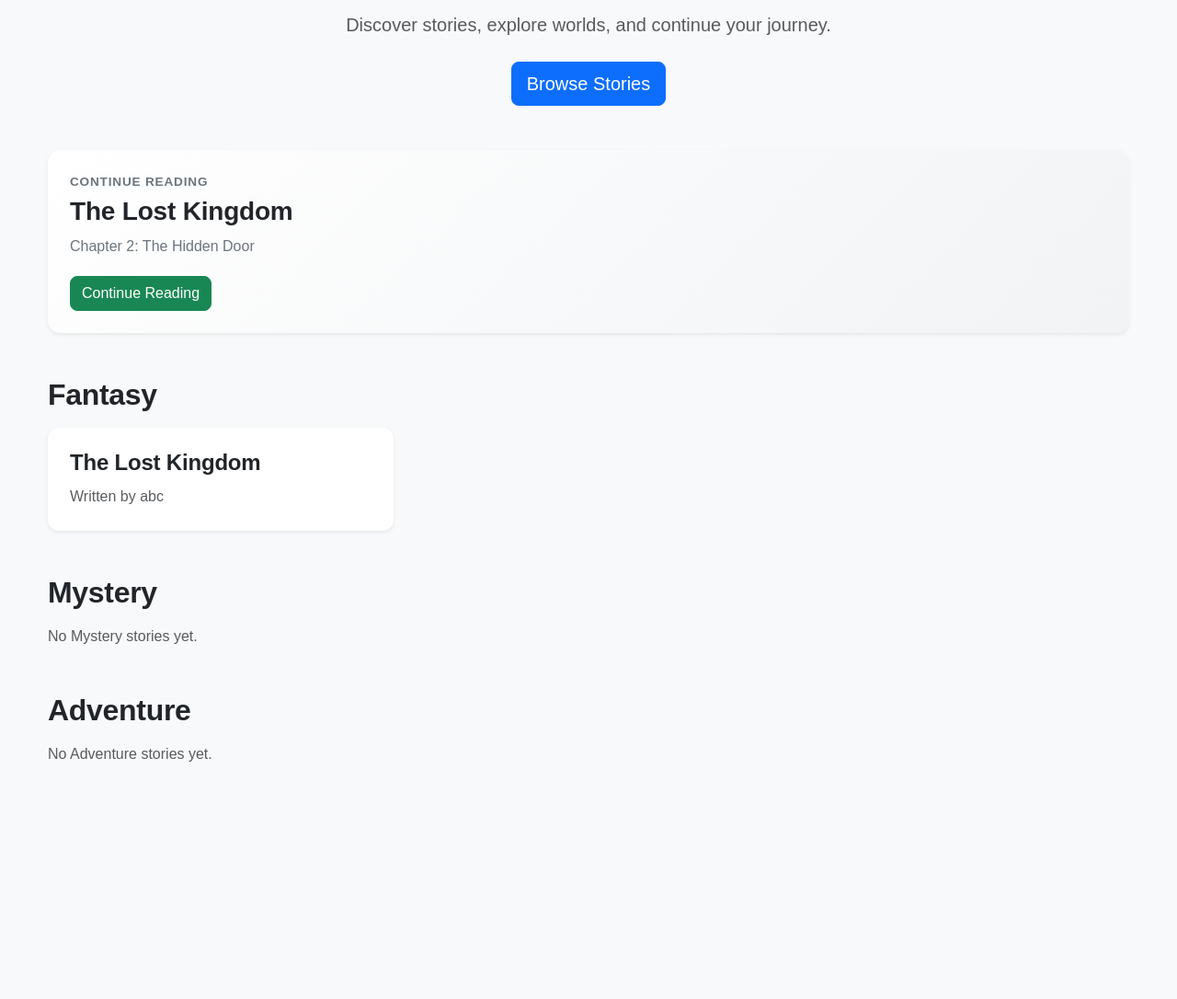
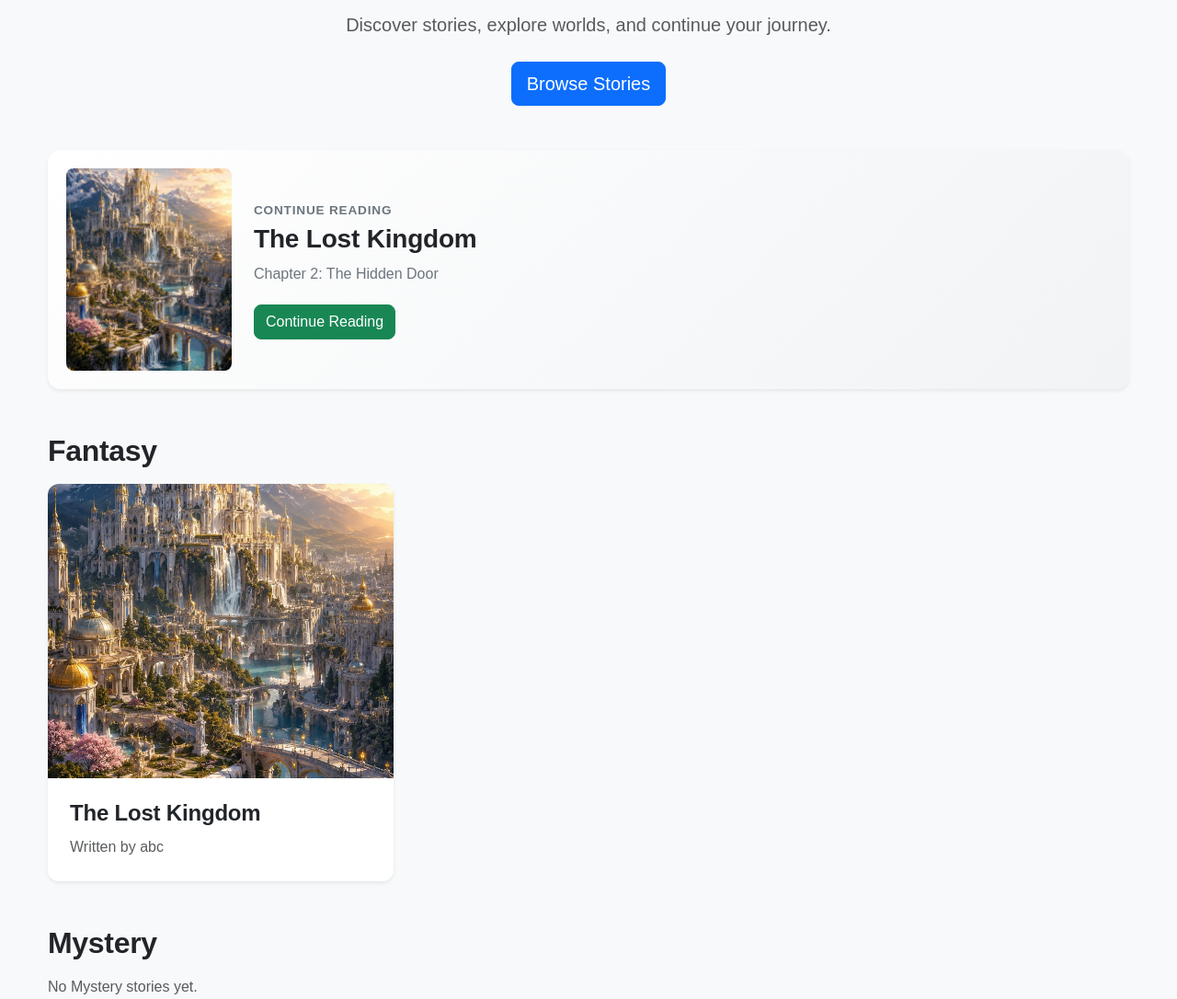
Before and after one commit to janhvisinghvns-hue/Loreverse, a Django app: page / in a window 1280 px wide. Shown: the part 215-1301 px from the top of the page at 92% size. Before the commit the page ends 1043 px from the top, so only its background shows below. Run offline with Django 5.2, Linux system fonts and the light colour scheme; a user stored in the database is signed in; data comes from the database, SQL or seed files in the repository; both versions use the stored data as it was after the commit.

Commit message:
Add interavtive javascript features for reading, images, and theme

```diff
--- a/loreverse/forms.py
+++ b/loreverse/forms.py
@@ -13,7 +13,7 @@ class ProfileForm(forms.ModelForm):
 class StoryForm(forms.ModelForm):
     class Meta:
         model = Story
-        fields = ["title", "genre", "tags", "description"]
+        fields = ["title", "genre", "tags", "description" , "cover_image"]
 
 class ChapterForm(forms.ModelForm):
     class Meta:
--- a/loreverse/models.py
+++ b/loreverse/models.py
@@ -20,6 +20,7 @@ class Story(models.Model):
     genre = models.CharField(max_length=30, choices=GENRE_CHOICES, default="Other")
     tags = models.CharField(max_length=300, blank=True)
     description = models.TextField()
+    cover_image = models.ImageField(upload_to="story_covers/",blank=True)
     author = models.ForeignKey(User, on_delete=models.CASCADE)
     published = models.BooleanField(default=False)
     created_at = models.DateTimeField(auto_now_add=True)
--- /dev/null
+++ b/loreverse/static/loreverse/script.js
@@ -0,0 +1,104 @@
+const themeToggle = document.getElementById("theme-toggle");
+    const savedTheme = localStorage.getItem("loreverse-theme");
+
+    if (savedTheme === "dark") {
+        document.body.classList.add("dark-mode");
+        themeToggle.textContent = "☀️";
+    }
+
+    themeToggle.addEventListener("click", function () {
+        document.body.classList.toggle("dark-mode");
+        if (document.body.classList.contains("dark-mode")) {
+            localStorage.setItem("loreverse-theme", "dark");
+            themeToggle.textContent = "☀️";
+        } else {
+            localStorage.setItem("loreverse-theme", "light");
+            themeToggle.textContent = "🌙";
+        }
+    });
+    window.addEventListener("load", function () {
+        const loader = document.getElementById("page-loader");
+        setTimeout(function () {
+            loader.classList.add("loader-hidden");
+        }, 250);
+    });
+
+
+const chapterContent = document.getElementById("chapter-content");
+const decreaseFont = document.getElementById("decrease-font");
+const resetFont = document.getElementById("reset-font");
+const increaseFont = document.getElementById("increase-font");
+
+if (chapterContent && decreaseFont && resetFont && increaseFont) {
+
+    let fontSize = 18;
+
+    decreaseFont.addEventListener("click", function () {
+        if (fontSize > 14) {
+            fontSize -= 2;
+            chapterContent.style.fontSize = fontSize + "px";
+        }
+    });
+
+    resetFont.addEventListener("click", function () {
+        fontSize = 18;
+        chapterContent.style.fontSize = fontSize + "px";
+    });
+
+    increaseFont.addEventListener("click", function () {
+        if (fontSize < 26) {
+            fontSize += 2;
+            chapterContent.style.fontSize = fontSize + "px";
+        }
+    });
+}
+
+
+
+const worldImages = document.querySelectorAll(".world-explorer-image");
+
+worldImages.forEach(function (image) {
+    image.addEventListener("click", function () {
+
+        const overlay = document.createElement("div");
+        overlay.className = "image-overlay";
+
+        const enlargedImage = document.createElement("img");
+        enlargedImage.src = image.src;
+        enlargedImage.alt = image.alt;
+
+        const closeButton = document.createElement("button");
+        closeButton.className = "image-overlay-close";
+        closeButton.textContent = "×";
+        closeButton.setAttribute("aria-label", "Close image");
+
+        overlay.appendChild(enlargedImage);
+        overlay.appendChild(closeButton);
+
+        document.body.appendChild(overlay);
+
+        closeButton.addEventListener("click", function () {
+            overlay.remove();
+        });
+
+        overlay.addEventListener("click", function (event) {
+            if (event.target === overlay) {
+                overlay.remove();
+            }
+        });
+    });
+});
+
+const deleteStoryForms = document.querySelectorAll(".delete-story-form");
+
+deleteStoryForms.forEach(function (form) {
+    form.addEventListener("submit", function (event) {
+        const confirmed = confirm(
+            "Are you sure you want to delete this story?"
+        );
+
+        if (!confirmed) {
+            event.preventDefault();
+        }
+    });
+});
--- a/loreverse/static/loreverse/styles.css
+++ b/loreverse/static/loreverse/styles.css
@@ -1136,3 +1136,70 @@ body.dark-mode #page-loader {
 body.dark-mode #page-loader p {
     color: #adb5bd;
 }
+
+.story-cover-image {
+    width: 100%;
+    height: 320px;
+    object-fit: cover;
+}
+
+.continue-reading-content {
+    display: flex;
+    align-items: center;
+    gap: 24px;
+    padding: 20px;
+}
+
+.continue-reading-image {
+    width: 180px;
+    height: 220px;
+    object-fit: cover;
+    border-radius: 8px;
+    flex-shrink: 0;
+}
+
+.continue-reading-details {
+    flex: 1;
+}
+
+@media (max-width: 576px) {
+    .continue-reading-content {
+        flex-direction: column;
+        align-items: stretch;
+    }
+
+    .continue-reading-image {
+        width: 100%;
+        height: 220px;
+    }
+}
+
+.image-overlay {
+    position: fixed;
+    inset: 0;
+    background: rgba(0, 0, 0, 0.85);
+    display: flex;
+    align-items: center;
+    justify-content: center;
+    z-index: 9999;
+    padding: 2rem;
+}
+
+.image-overlay img {
+    max-width: 90%;
+    max-height: 90%;
+    object-fit: contain;
+    border-radius: 10px;
+}
+
+.image-overlay-close {
+    position: absolute;
+    top: 20px;
+    right: 25px;
+    background: none;
+    border: none;
+    color: white;
+    font-size: 2.5rem;
+    cursor: pointer;
+    line-height: 1;
+}
--- a/loreverse/templates/loreverse/create_story.html
+++ b/loreverse/templates/loreverse/create_story.html
@@ -8,16 +8,14 @@
             <p class="text-muted text-uppercase small fw-semibold mb-2">
                 Writer Tools
             </p>
-
             <h1 class="fw-bold">Create Story</h1>
-
             <p class="text-muted">
                 Bring a new world and story to life.
             </p>
         </div>
 
         <div class="form-card">
-            <form method="post">
+            <form method="post" enctype="multipart/form-data">
                 {% csrf_token %}
                 {{ form.as_p }}
                 <div class="form-actions">
--- a/loreverse/templates/loreverse/index.html
+++ b/loreverse/templates/loreverse/index.html
@@ -3,11 +3,8 @@
 {% block body %}
 
 <div class="container py-5">
-
-
     <div class="text-center mb-5">
         <h1 class="display-4 fw-bold">Welcome to Loreverse</h1>
-
         <p class="lead text-muted">
             Discover stories, explore worlds, and continue your journey.
         </p>
@@ -15,36 +12,33 @@
         <a href="{% url 'published_stories' %}" class="btn btn-primary btn-lg mt-2">Browse Stories</a>
     </div>
 
-
-
     {% if user.is_authenticated %}
         {% if progress %}
-
             <div  class="card shadow-sm continue-reading-card mb-5">
-                <div class="card-body p-4">
-
-                    <p class="continue-reading-label mb-1">Continue Reading</p>
-
-                    <h3 class="continue-reading-title">{{ progress.story.title }}</h3>
-
-                    <p class="continue-reading-chapter">
-                        Chapter {{ progress.chapter.chapter_number }}:
-                        {{ progress.chapter.title }}
-                    </p>
-
-                    <a class="btn btn-success" href="{% url 'continue_reading' progress.story.id %}">
-                        Continue Reading
-                    </a>
+                <div class="continue-reading-content">
+                   {% if progress.story.cover_image %}
+                      <img src="{{ progress.story.cover_image.url }}" alt="{{ progress.story.title }} cover"
+                      class="continue-reading-image">
+                    {% endif %}
+                    <div class="continue-reading-details">
+                       <p class="continue-reading-label mb-1">Continue Reading</p>
+                       <h3 class="continue-reading-title">{{ progress.story.title }}</h3>
+                       <p class="continue-reading-chapter">
+                          Chapter {{ progress.chapter.chapter_number }}:
+                           {{ progress.chapter.title }}
+                        </p>
+                        <a class="btn btn-success" href="{% url 'continue_reading' progress.story.id %}">
+                           Continue Reading
+                        </a>
+                    </div>
                 </div>
             </div>
-
         {% endif %}
     {% endif %}
 
 
 
     <section class="mb-5">
-
         <div class="d-flex justify-content-between align-items-center mb-3">
             <h2 class="fw-bold mb-0">Fantasy</h2>
         </div>
@@ -54,108 +48,90 @@
                 {% for story in fantasy_stories %}
                     <div class="col-md-6 col-lg-4">
                         <div class="card h-100 shadow-sm border-0 story-card">
+                            {% if story.cover_image %}
+                               <img src="{{ story.cover_image.url }}" alt="{{ story.title }} cover"
+                                class="card-img-top story-cover-image">
+                            {% endif %}
                             <div class="card-body">
                                 <h4 class="card-title">
-                                    <a href="{% url 'story_detail' story.id %}"class="text-decoration-none">
-                                        {{ story.title }}
+                                   <a href="{% url 'story_detail' story.id %}" class="text-decoration-none">
+                                      {{ story.title }}
                                     </a>
                                 </h4>
-
-                                <p class="text-muted mb-0">
-                                    Written by {{ story.author.username }}
-                                </p>
+                                <p class="text-muted mb-0">Written by {{ story.author.username }}</p>
                             </div>
                         </div>
                     </div>
                 {% endfor %}
             </div>
-
         {% else %}
             <p class="text-muted">No Fantasy stories yet.</p>
         {% endif %}
-
     </section>
 
-
     <section class="mb-5">
-
         <h2 class="fw-bold mb-3">Mystery</h2>
         {% if mystery_stories %}
             <div class="row g-4">
-
                 {% for story in mystery_stories %}
-
                     <div class="col-md-6 col-lg-4">
                         <div class="card h-100 shadow-sm border-0 story-card">
-                            <div class="card-body">
-                                <h4 class="card-title">
-                                    <a href="{% url 'story_detail' story.id %}" class="text-decoration-none">
-                                        {{ story.title }}
-                                    </a>
-                                </h4>
-
-                                <p class="text-muted mb-0">
-                                    Written by {{ story.author.username }}
-                                </p>
+                           {% if story.cover_image %}
+                                <img src="{{ story.cover_image.url }}" alt="{{ story.title }} cover"
+                                class="card-img-top story-cover-image">
+                            {% endif %}
+                           <div class="card-body">
+                              <h4 class="card-title">
+                                   <a href="{% url 'story_detail' story.id %}" class="text-decoration-none">
+                                     {{ story.title }}
+                                   </a>
+                              </h4>
+                              <p class="text-muted mb-0">Written by {{ story.author.username }}</p>
                             </div>
                         </div>
                     </div>
                 {% endfor %}
             </div>
-
         {% else %}
-
             <p class="text-muted">No Mystery stories yet.</p>
-
         {% endif %}
-
     </section>
 
-
-
     <section class="mb-5">
-
         <h2 class="fw-bold mb-3">Adventure</h2>
         {% if adventure_stories %}
             <div class="row g-4">
                 {% for story in adventure_stories %}
                     <div class="col-md-6 col-lg-4">
                         <div class="card h-100 shadow-sm border-0 story-card">
-                            <div class="card-body">
-                                <h4 class="card-title">
-                                    <a href="{% url 'story_detail' story.id %}" class="text-decoration-none">
-                                        {{ story.title }}
-                                    </a>
-                                </h4>
-
-                                <p class="text-muted mb-0">
-                                    Written by {{ story.author.username }}
-                                </p>
+                           {% if story.cover_image %}
+                                <img src="{{ story.cover_image.url }}" alt="{{ story.title }} cover"
+                                class="card-img-top story-cover-image">
+                            {% endif %}
+                           <div class="card-body">
+                              <h4 class="card-title">
+                                   <a href="{% url 'story_detail' story.id %}" class="text-decoration-none">
+                                     {{ story.title }}
+                                   </a>
+                              </h4>
+                              <p class="text-muted mb-0">Written by {{ story.author.username }}</p>
                             </div>
                         </div>
                     </div>
                 {% endfor %}
             </div>
-
         {% else %}
             <p class="text-muted">No Adventure stories yet.</p>
         {% endif %}
-
     </section>
-
-
 
     {% if user.is_authenticated %}
         {% if user.profile.role == "Writer" %}
-
             <div class="border-top pt-4 mt-5">
-
                 <h3 class="fw-bold mb-3">Writer Tools</h3>
                 <a href="{% url 'create_story' %}"class="btn btn-primary me-2">Create Story</a>
                 <a href="{% url 'my_stories' %}" class="btn btn-outline-primary">My Stories</a>
-
             </div>
-
         {% endif %}
     {% endif %}
 
--- a/loreverse/templates/loreverse/layout.html
+++ b/loreverse/templates/loreverse/layout.html
@@ -8,7 +8,6 @@
     <title>Loreverse</title>
 
     <link href="https://cdn.jsdelivr.net/npm/bootstrap@5.3.8/dist/css/bootstrap.min.css" rel="stylesheet">
-
     <link rel="stylesheet" href="{% static 'loreverse/styles.css' %}">
 </head>
 
@@ -83,33 +82,8 @@
 
 
 <script src="https://cdn.jsdelivr.net/npm/bootstrap@5.3.8/dist/js/bootstrap.bundle.min.js"></script>
+<script src="{% static 'loreverse/script.js' %}"></script>
 
-<script>
-    const themeToggle = document.getElementById("theme-toggle");
-    const savedTheme = localStorage.getItem("loreverse-theme");
-
-    if (savedTheme === "dark") {
-        document.body.classList.add("dark-mode");
-        themeToggle.textContent = "☀️";
-    }
-
-    themeToggle.addEventListener("click", function () {
-        document.body.classList.toggle("dark-mode");
-        if (document.body.classList.contains("dark-mode")) {
-            localStorage.setItem("loreverse-theme", "dark");
-            themeToggle.textContent = "☀️";
-        } else {
-            localStorage.setItem("loreverse-theme", "light");
-            themeToggle.textContent = "🌙";
-        }
-    });
-    window.addEventListener("load", function () {
-        const loader = document.getElementById("page-loader");
-        setTimeout(function () {
-            loader.classList.add("loader-hidden");
-        }, 250);
-    });
-</script>
 
 </body>
 </html>
--- a/loreverse/views.py
+++ b/loreverse/views.py
@@ -144,7 +144,7 @@ def create_story(request):
         return redirect("profile")
 
     if request.method == "POST":
-        form = StoryForm(request.POST)
+        form = StoryForm(request.POST , request.FILES)
 
         if form.is_valid():
             story = form.save(commit=False)
@@ -310,7 +310,7 @@ def edit_story(request, story_id):
         return redirect("profile")
 
     if request.method == "POST":
-        form = StoryForm(request.POST, instance=story)
+        form = StoryForm(request.POST,  request.FILES, instance=story)
 
         if form.is_valid():
             form.save()
@@ -327,13 +327,10 @@ def delete_story(request, story_id):
     story = get_object_or_404(Story, id=story_id, author=request.user)
     if request.user.profile.role != "Writer":
         return redirect("profile")
-
     if request.method == "POST":
         story.delete()
         return redirect("my_stories")
-    return render(request, "loreverse/delete_story.html", {
-        "story": story
-    })
+    return redirect("my_stories")
 
 @login_required
 def publish_story(request, story_id):
```
Also changed, not shown: loreverse/templates/loreverse/delete_story.html (deleted, +0 -15 lines), loreverse/templates/loreverse/edit_story.html (+3 -5 lines), loreverse/templates/loreverse/my_stories.html (+8 -30 lines), loreverse/templates/loreverse/read_chapter.html (+8 -43 lines), loreverse/templates/loreverse/world_explorer.html (+28 -207 lines), db.sqlite3, loreverse/migrations/0020_story_cover_image.py (added), media/story_covers/world1.jpeg (added), media/story_covers/world2.jpeg (added).
